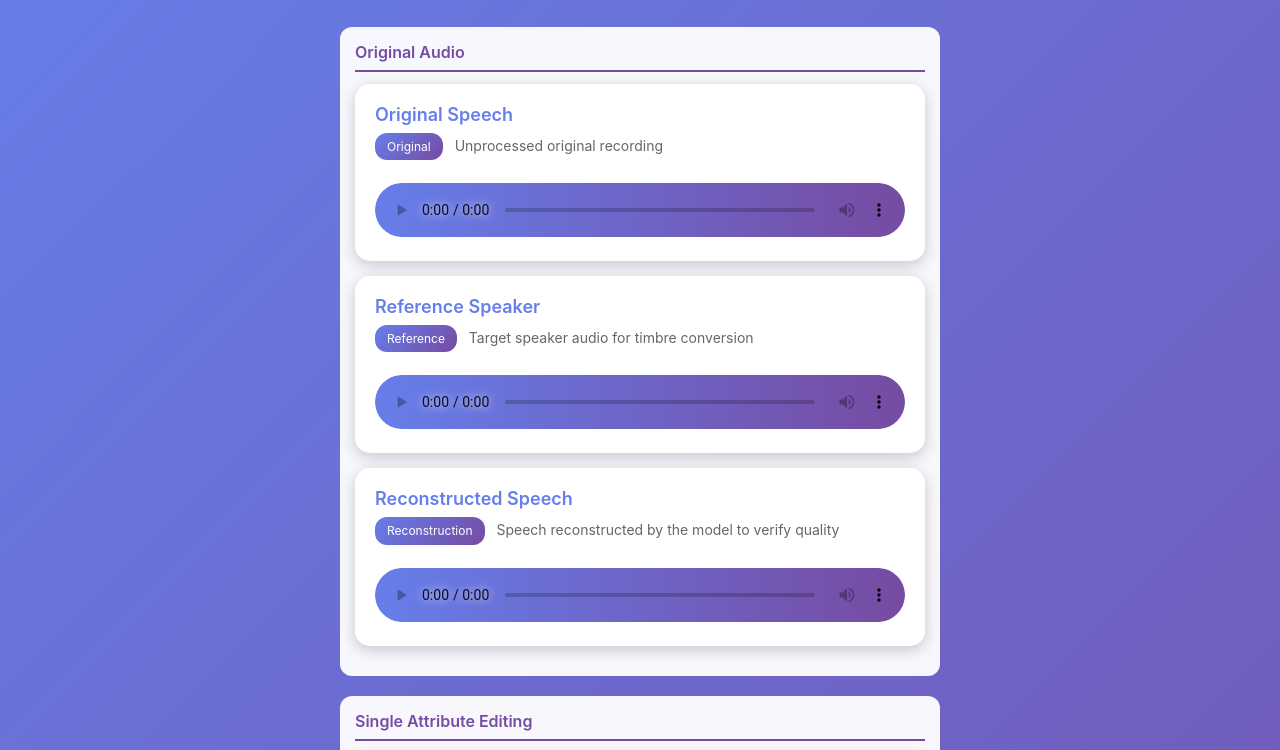
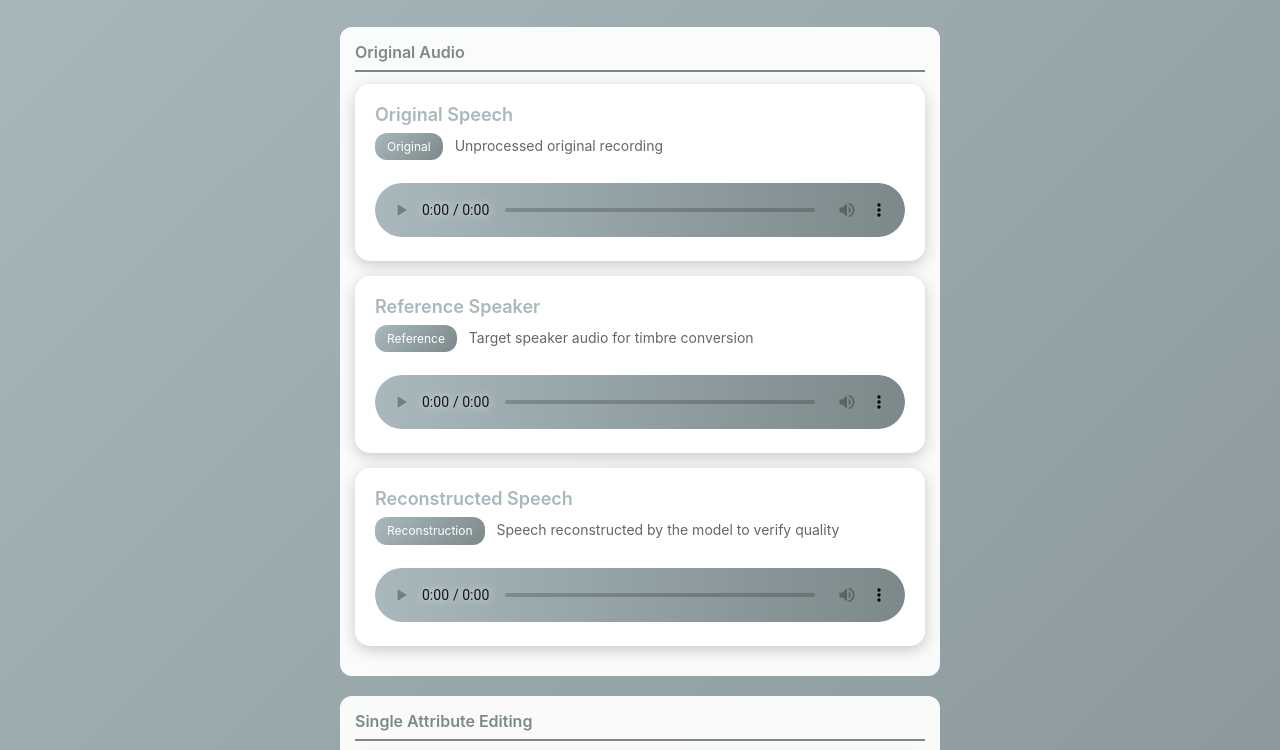
Before and after one commit to CordeliaWang22/SpeechTripleNet_demo, a plain HTML site: page index.html in a window 1280 px wide. Shown: the part 84-834 px from the top of the page. Drawn offline with Linux system fonts and the light colour scheme.

Commit message:
Update index.html

```diff
--- a/index.html
+++ b/index.html
@@ -13,7 +13,7 @@
 
         body {
             font-family: -apple-system, BlinkMacSystemFont, 'Segoe UI', 'PingFang SC', 'Hiragino Sans GB', 'Microsoft YaHei', sans-serif;
-            background: linear-gradient(135deg, #667eea 0%, #764ba2 100%);
+            background: linear-gradient(135deg, #A8B8BC 0%, #7C898B 100%);
             min-height: 100vh;
             padding: 20px;
             color: #333;
@@ -56,7 +56,7 @@
         .audio-title {
             font-size: 18px;
             font-weight: 600;
-            color: #667eea;
+            color: #A8B8BC;
             margin-bottom: 8px;
             display: flex;
             align-items: center;
@@ -81,7 +81,7 @@
         }
 
         audio::-webkit-media-controls-panel {
-            background: linear-gradient(to right, #667eea, #764ba2);
+            background: linear-gradient(to right, #A8B8BC, #7C898B);
         }
 
         .category {
@@ -94,15 +94,15 @@
         .category-title {
             font-size: 16px;
             font-weight: 600;
-            color: #764ba2;
+            color: #7C898B;
             margin-bottom: 12px;
             padding-bottom: 8px;
-            border-bottom: 2px solid #764ba2;
+            border-bottom: 2px solid #7C898B;
         }
 
         .tag {
             display: inline-block;
-            background: linear-gradient(135deg, #667eea, #764ba2);
+            background: linear-gradient(135deg, #A8B8BC, #7C898B);
             color: white;
             padding: 4px 12px;
             border-radius: 12px;
@@ -174,7 +174,7 @@
                 </div>
                 <audio controls preload="metadata">
                     <source src="audio_samples/01_original.wav" type="audio/wav">
-                    Your browser does not support audio playback
+                    Audio playback is not supported in your browser.
                 </audio>
             </div>
 
```
